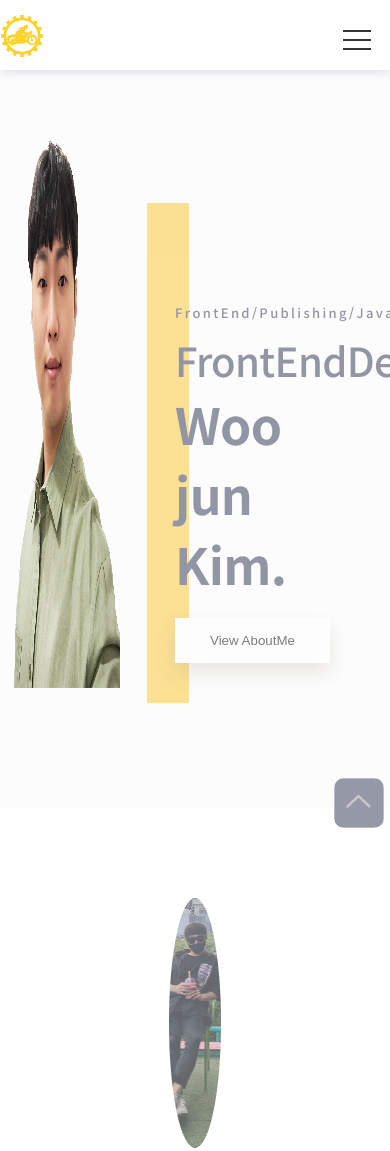
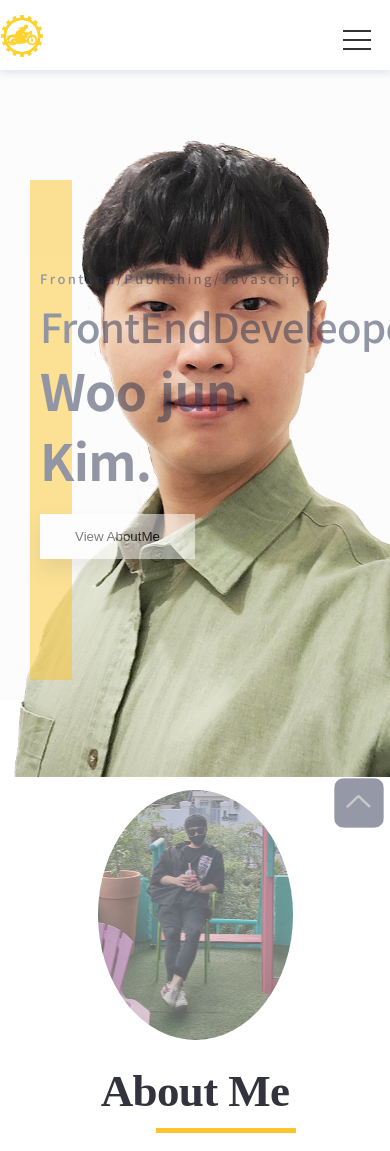
Before and after one commit to ehdyd963741/youngyounge.github.io, a plain HTML site: page index.html in a window 390 px wide. Shown: the top 1151 px of the page. Drawn offline with nearby package versions, Linux system fonts and the light colour scheme.

Commit message:
1019포트폴리오반응형작업중

```diff
--- a/css/responce.css
+++ b/css/responce.css
@@ -233,20 +233,34 @@
 }
 
 @media screen and (max-width: 680px) {
-  .visual-left > img {
+  .visual {
+    position: relative;
+    display: block;
+    height: 700px !important;
+    background: #fcfcfc;
+  }
+
+  .visual-right {
     position: absolute;
     display: block;
-    /* transform: scaleX(-1); */
-    top: 140px;
-    left: 36%;
-    /* left: -10%; */
-    width: 27.1875vw;
-    height: 64.9vh;
-    /* opacity: 0.8; */
+    width: 60% !important;
+    height: 600px !important;
+    left: 10%;
+    transition: all 0.5s;
+  }
+
+  .visual-right-box {
+    position: absolute;
+    display: block;
+    top: 30%;
+    left: -4%;
+    width: 10.79vw;
+    height: 500px;
+    background: #fcc52c;
   }
 
   .visual-right-textbox {
-    padding-left: 20px !important;
+    padding-left: 1px !important;
   }
 
   .visual-right-textbox > p {
@@ -325,18 +339,16 @@
     display: block;
   }
 
-  /* .profile-container {
-
-  } */
   .porfile-left-img {
     position: relative;
     display: inline-block;
-    width: 13.48vw;
+    width: 22.8311vw;
   }
 
   .profile-center {
     position: relative;
     display: inline-block;
+    width: 70%;
   }
 
   .profile-right {
@@ -366,6 +378,12 @@
     display: block;
     padding-top: 50px !important;
     padding-bottom: 50px;
+  }
+
+  .porfile-left-img {
+    position: relative;
+    display: inline-block;
+    width: 30.1205vw !important;
   }
 
   .profile-container {
@@ -406,6 +424,7 @@
   .profile-right {
     position: relative;
     display: block;
+    height: 20vh;
     margin-top: 100px;
     padding-left: 100px;
   }
@@ -430,6 +449,12 @@
     display: block;
     padding-top: 50px !important;
     padding-bottom: 50px;
+  }
+
+  .porfile-left-img {
+    position: relative;
+    display: inline-block;
+    width: 41.6667vw !important;
   }
 
   .profile-container {
@@ -490,7 +515,12 @@
     padding-top: 50px !important;
     padding-bottom: 50px;
   }
-
+  .porfile-left-img {
+    position: relative;
+    display: block;
+    margin: 0 auto;
+    width:50.0000vw !important;
+  }
   .profile-container {
     display: block !important;
   }
```
